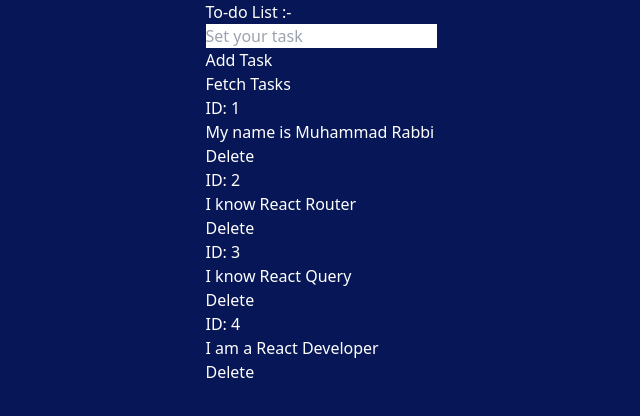
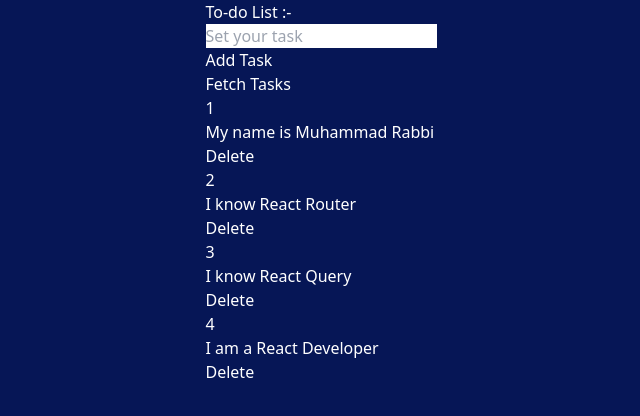
Before and after one commit to rafiqwe/Learn-redux, a React (Vite) app: page / in a window 1280 px wide. Shown: the top 416 px of the page, without its empty margins (319-959 px from the left). Built offline with nearby package versions, Linux system fonts and the light colour scheme.

Commit message:
Setup redux_toolkit store

```diff
--- a/package.json
+++ b/package.json
@@ -11,6 +11,7 @@
   },
   "dependencies": {
     "@redux-devtools/extension": "^3.3.0",
+    "@reduxjs/toolkit": "^2.8.2",
     "react": "^19.1.0",
     "react-dom": "^19.1.0",
     "react-icons": "^5.5.0",
--- a/src/components/Todo.jsx
+++ b/src/components/Todo.jsx
@@ -4,7 +4,7 @@
 
 export const Todo = () => {
   const [task, setTask] = useState("");
-  const state = useSelector((state) => state.task);
+  const state = useSelector((state) => state.taskReducer.task);
   // console.log(state);
   const dispatch = useDispatch();
 
@@ -69,7 +69,7 @@
                 className="flex justify-between items-center   bg-white p-3 mb-2 rounded-lg"
               >
                 <div className="text flex  justify-center items-start gap-1 sm:gap-2">
-                  <p className="text-black font-bold">ID: {index + 1} </p>
+                  <p className="text-black font-bold">{index + 1} </p>
                   <h1 className="text-md font-bold text-black">{task}</h1>
                 </div>
                 <div className="delete_icon">
--- a/src/store.jsx
+++ b/src/store.jsx
@@ -1,6 +1,7 @@
-import { applyMiddleware, createStore } from "redux";
-import { composeWithDevTools } from "@redux-devtools/extension";
-import { thunk } from "redux-thunk";
+// import { applyMiddleware, createStore } from "redux";
+// import { composeWithDevTools } from "@redux-devtools/extension";
+// import { thunk } from "redux-thunk";
+import { configureStore } from "@reduxjs/toolkit";
 
 // Define action types: stateDomain and the event
 const ADD_TASK = "task/add";
@@ -35,15 +36,24 @@
   }
 };
 
-// Create the Redux store
-export const store = createStore(
-  taskReducer,
-  composeWithDevTools(applyMiddleware(thunk))
-);
-console.log(store);
+// (Old style) Create the Redux store
+// export const store = createStore(
+//   taskReducer,
+//   composeWithDevTools(applyMiddleware(thunk))
+// );
+// console.log(store);
+
+// New style using Redux Toolkit
+
+  export const store = configureStore({
+  reducer:{
+    taskReducer,
+  }
+})
+
 
 // How to  Log in the initial state
-console.log("Initial state:", store.getState());
+// console.log("Initial state:", store.getState());
 
 // Create action creators for add task
 export const addTask = (task) => {
@@ -62,15 +72,15 @@
 store.dispatch(addTask("I know React Redux"));
 store.dispatch(addTask("I know React Router"));
 store.dispatch(addTask("I know React Query"));
-console.log("upDated state:", store.getState());
+// console.log("upDated state:", store.getState());
 
 store.dispatch(addTask("I am a React Developer"));
-console.log("upDated state:", store.getState());
+// console.log("upDated state:", store.getState());
 
 // How to Dispatch an action to delete task
 // store.dispatch({ type: DELETE_TASK, payload: 1 }); // or using action creator
 store.dispatch(deleteTask(1));
-console.log("upDated state:", store.getState());
+// console.log("upDated state:", store.getState());
 
 export const fetchTask = () => {
   return async (dispatch) => {
```
Also changed, not shown: 1 other file (tests, documents, lock files or other folders).
